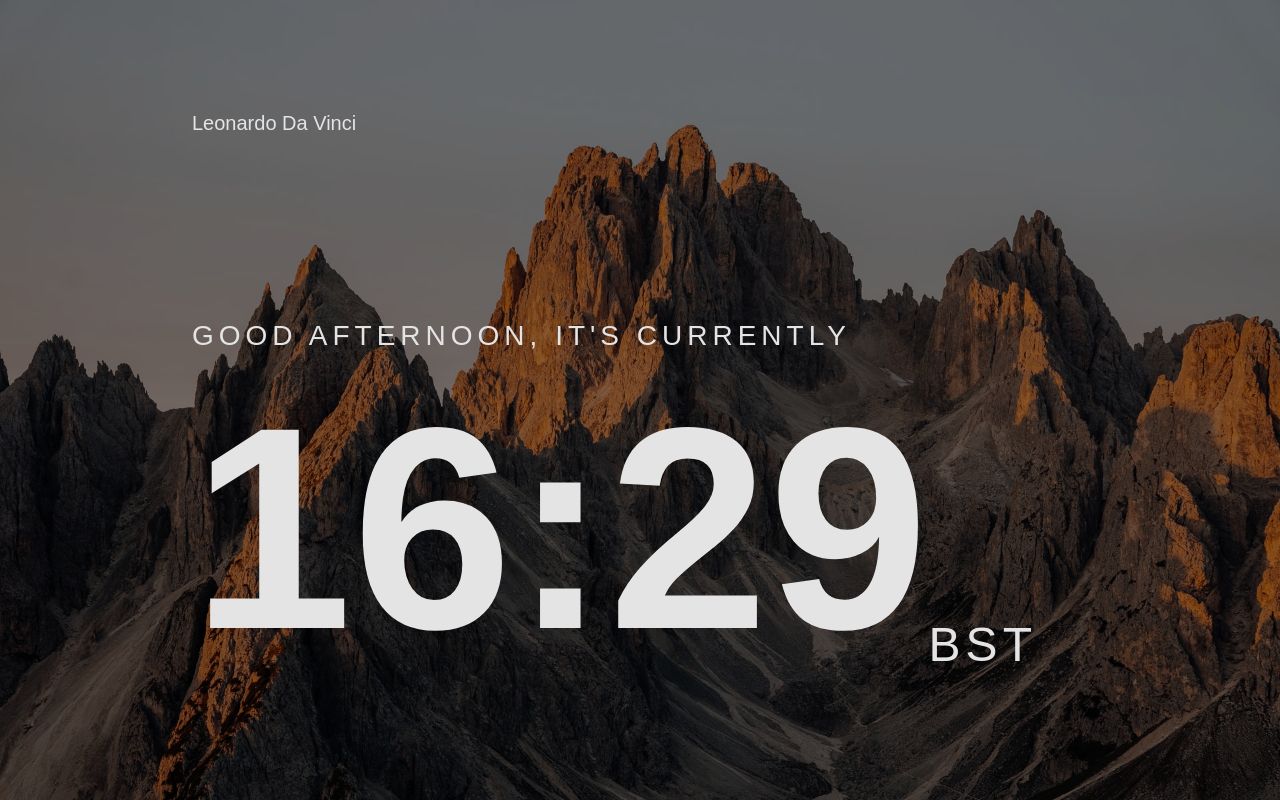
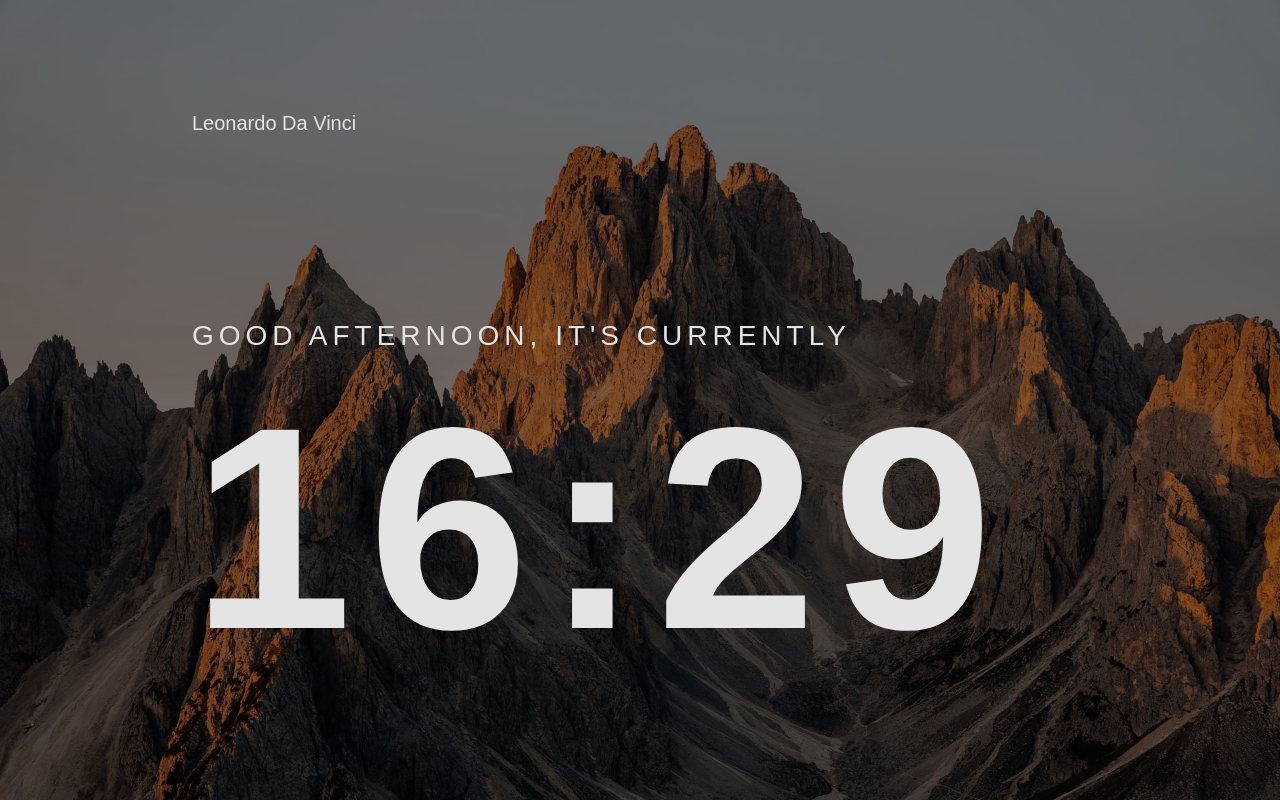
Before and after one commit to albertasaftei/Clock-APP, a plain HTML site: page index.html in a window 1280 px wide. Drawn offline with Linux system fonts and the light colour scheme; no server answers.

Commit message:
code cleaning

```diff
--- a/index.html
+++ b/index.html
@@ -19,7 +19,7 @@
             <p id="greetings"></p>
             <div class="time-container">
                 <p id="time"></p>
-                <p id="timezone">BST</p>
+                <p id="timezone"></p>
             </div>
             <p id="position"></p>
         </div>
--- a/script.js
+++ b/script.js
@@ -1,15 +1,15 @@
 const timezoneAPI = "https://timezoneapi.io/api/ip/?token=aNsiQLfUDzdnhRxsLmJP";
-const quotesAPI = "https://quotes.rest/yaml/theysaidso.quotes.openapi.yaml?v1.1/qod"
+const quotesAPI = "https://api.paperquotes.com/apiv1/quotes/?tags=love,motivation&order=-likes"
 const time = document.getElementById("time");
 const timezone = document.getElementById("timezone");
 const position = document.getElementById("position");
 const greetings = document.getElementById("greetings");
-let url =
 
 fetch(timezoneAPI).then((response) => {
     return response.json();
 }).then((data) => {
     position.innerText = `in ${data.data.timezone.capital}, ${data.data.timezone.country_code}`
+    timezone.innerText = `${data.data.datetime.offset_tzab}`
 }).catch((e) => {
     console.error(e);
 });
@@ -44,16 +44,3 @@ fetch(quotesAPI).then(response => {
 
     setTimeout(showDate, 1000);
 })();
-
-
-/* setInterval(function showDate() {
-    const date = new Date();
-    console.log(date.getHours(), date.getMinutes(), date.getSeconds())
-    if (date.getHours() > 12 && date.getHours() < 18) {
-        greetings.innerText = "Good afternoon, it's currently"
-    } else if (date.getHours() > 18 && date.getHours()) {
-        greetings.innerText = "Good evening, it's currently"
-    } else {
-        greetings.innerText = "Good morning, it's currently"
-    }
-}, 60000); */
--- a/style.scss
+++ b/style.scss
@@ -56,18 +56,21 @@ body {
 
             .time-container {
                 display: flex;
-                align-items: flex-end;
+                align-items: center;
                 padding: 2rem 0;
 
                 #time {
                     font-size: 18rem;
                     font-weight: 600;
                     line-height: 1;
+                    letter-spacing: 1rem;
                 }
 
                 #timezone {
                     font-size: 3rem;
                     letter-spacing: 5px;
+                    font-weight: 500;
+                    margin-left: 2rem;
                 }
 
             }
```
Also changed, not shown: style.css, 1 other file.
